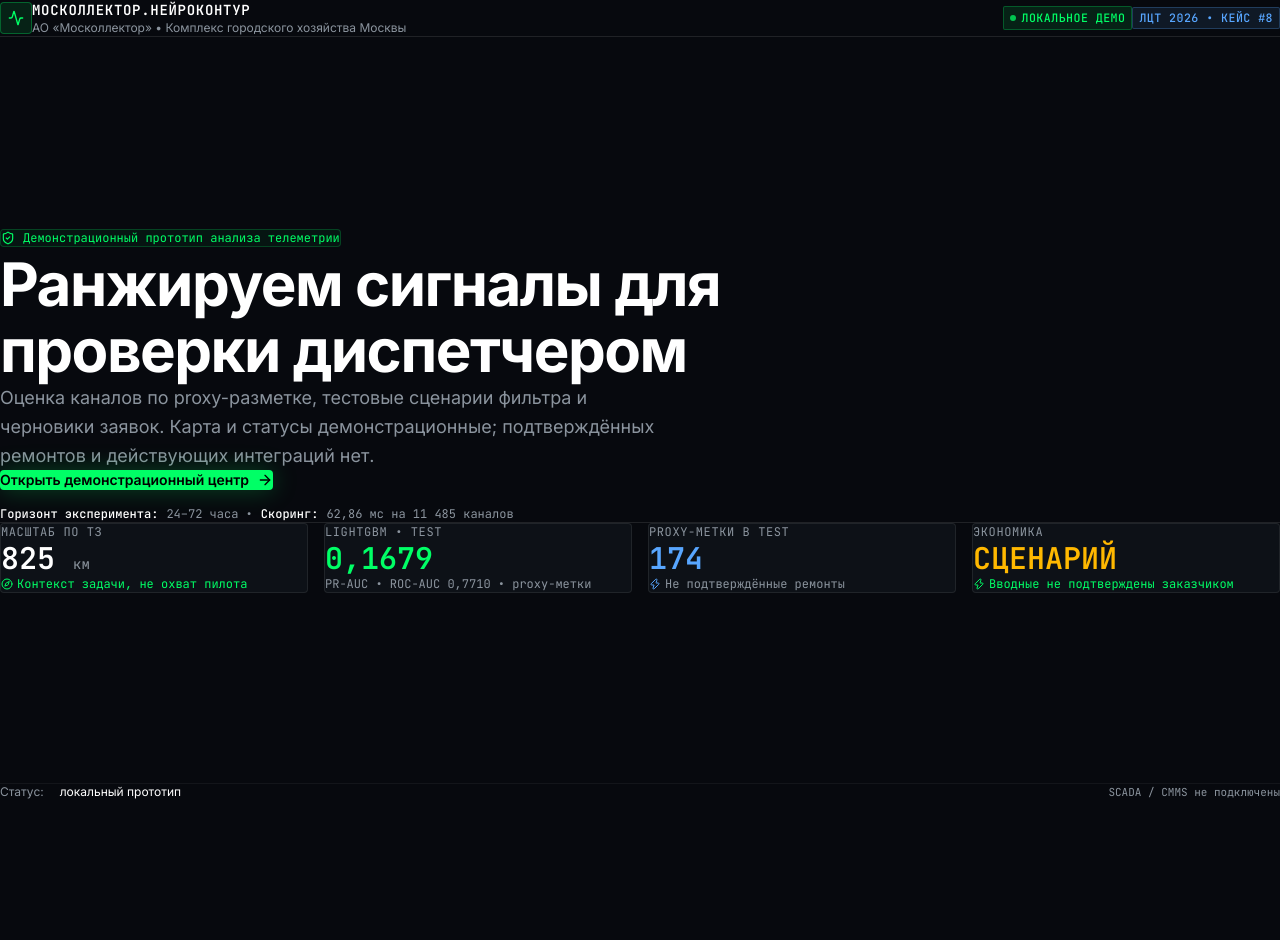
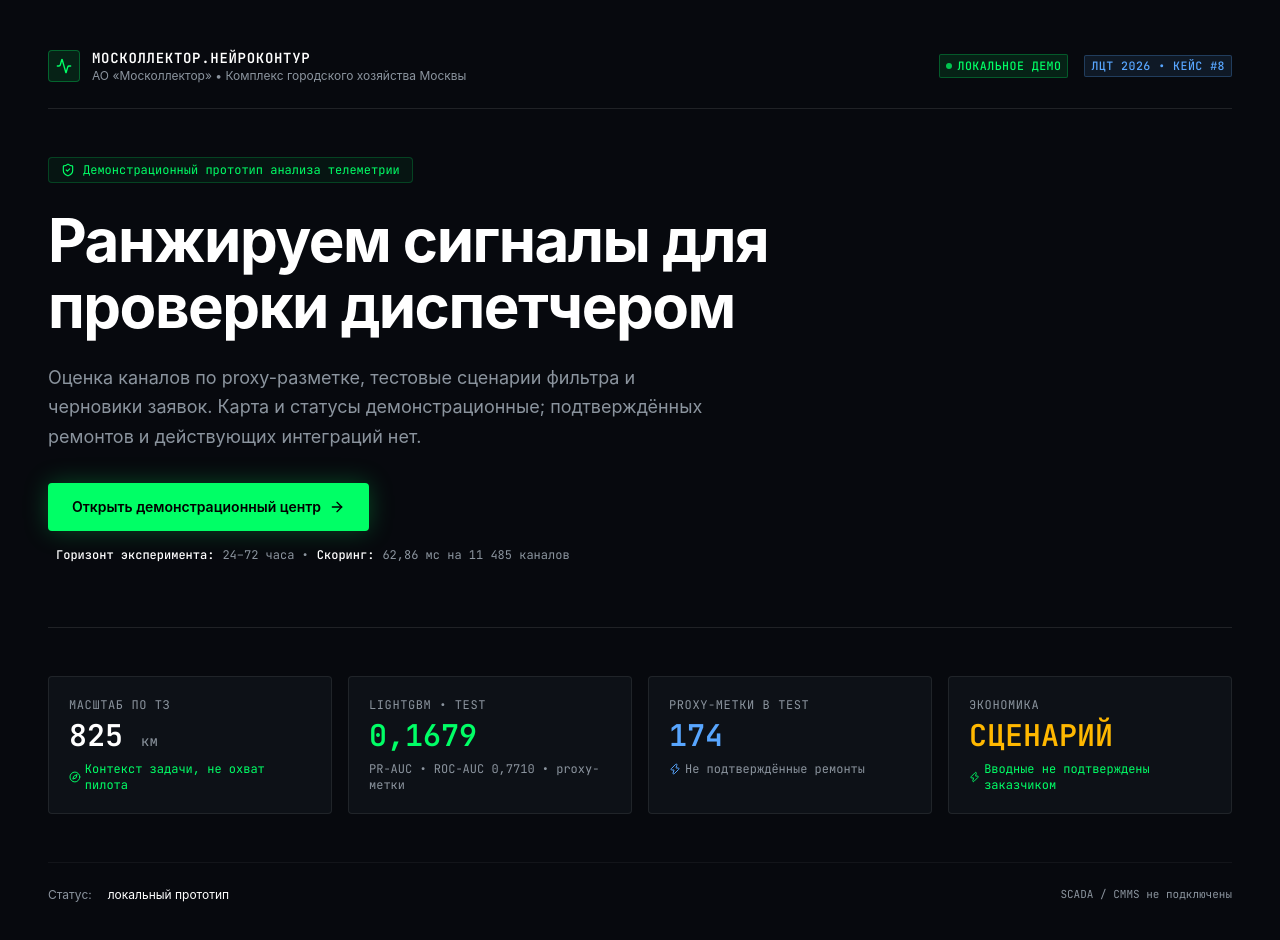
Before and after one commit to a666tra/moscollector-neurokontur, a React (Vite) app in the folder frontend/: page / in a window 1280 px wide. Shown: the top 940 px of the page. Before the commit the page ends 800 px from the top, so only its background shows below. Built offline with nearby package versions, Linux system fonts and the light colour scheme; no server answers.

Commit message:
fix(ui): remove unlayered * reset that overrode all Tailwind spacing utilities

```diff
--- a/frontend/src/index.css
+++ b/frontend/src/index.css
@@ -15,11 +15,8 @@
   --text-muted: #8B949E;
 }
 
-* {
-  box-sizing: border-box;
-  margin: 0;
-  padding: 0;
-}
+/* No global margin/padding reset here: Tailwind v4 preflight already resets them, and an
+   unlayered `* { padding: 0 }` would override every p-*/m-* utility (they live in @layer utilities). */
 
 body {
   background-color: var(--bg-primary);
```
Also changed, not shown: 1 other file (tests, documents, lock files or other folders).
